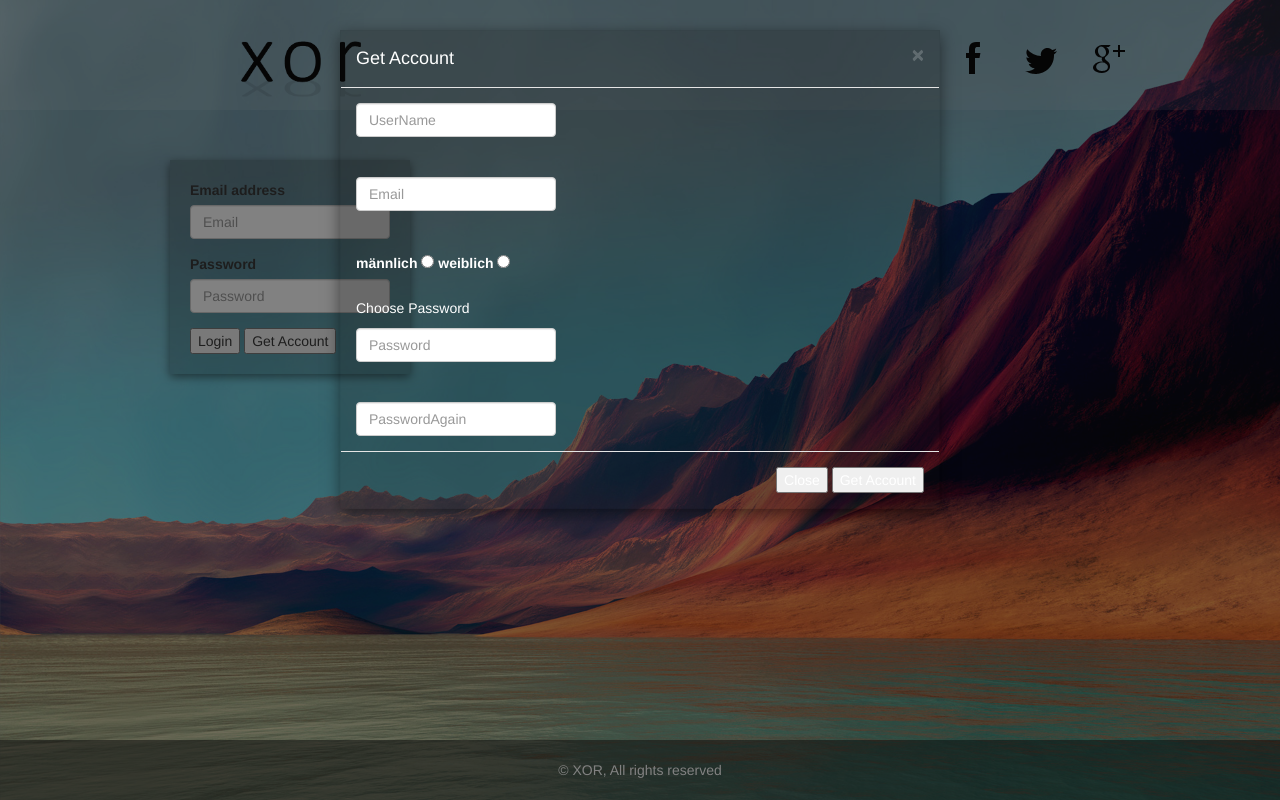
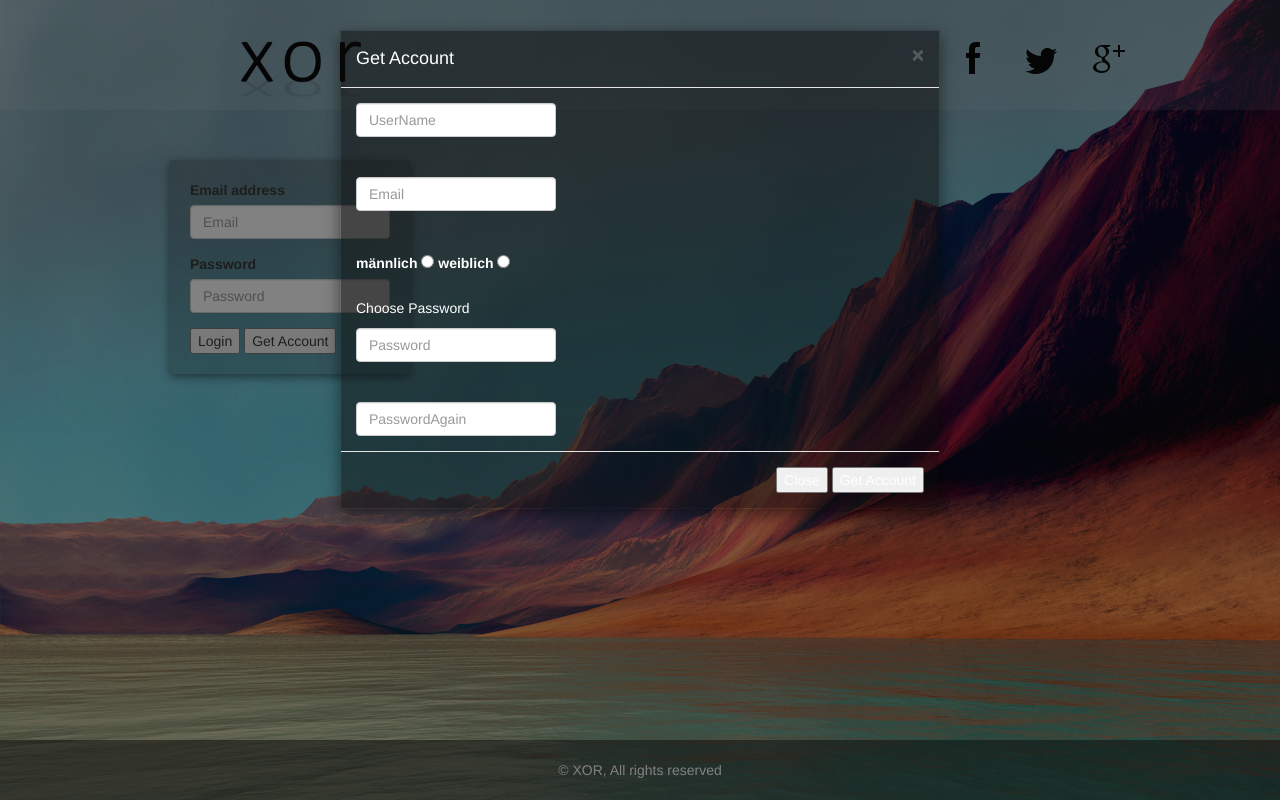
Before and after one commit to spacepen/projectpiXOR, a PHP site: page / in a window 1280 px wide, after a click on "Get Account". Run offline with PHP 8.4, Linux system fonts and the light colour scheme.

Commit message:
Background Images, Lightbox darker

```diff
--- a/pixor/js/core.js
+++ b/pixor/js/core.js
@@ -9,9 +9,9 @@ $(document).ready(function(){
     var header = $('body');
 
     var backgrounds = new Array(
-        'url(/pixor/images/background.jpg)'
-        , 'url(/pixor/images/background2.jpg)'
-        , 'url(/pixor/images/background3.jpg)'
+        'url(/projectpixor/pixor/images/background.jpg)'
+        , 'url(/projectpixor/pixor/images/background2.jpg)'
+        , 'url(/projectpixor/pixor/images/background3.jpg)'
     );
 
     var current = 0;
--- a/pixor/scss/main.css
+++ b/pixor/scss/main.css
@@ -81,7 +81,7 @@ footer {
   box-shadow: 0 3px 9px rgba(0, 0, 0, 0.5); }
 
 .lightbox {
-  background-color: rgba(10, 10, 10, 0.2);
+  background-color: rgba(10, 10, 10, 0.5);
   color: white;
   border-radius: 0; }
 
--- a/pixor/scss/main.scss
+++ b/pixor/scss/main.scss
@@ -94,7 +94,7 @@ footer{
 
 
 .lightbox{
-  background-color: rgba(10,10,10,0.2);
+  background-color: rgba(10,10,10,0.5);
   color: white;
   border-radius: 0;
 }
```
